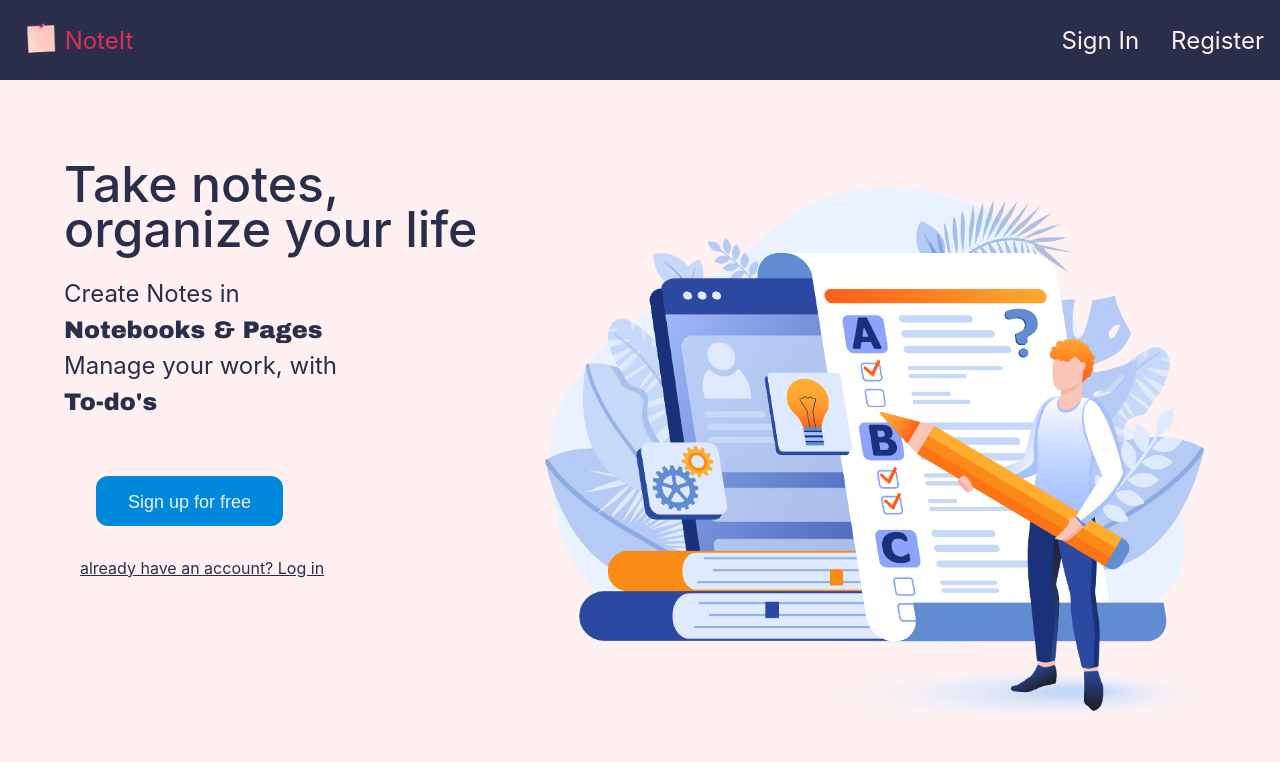
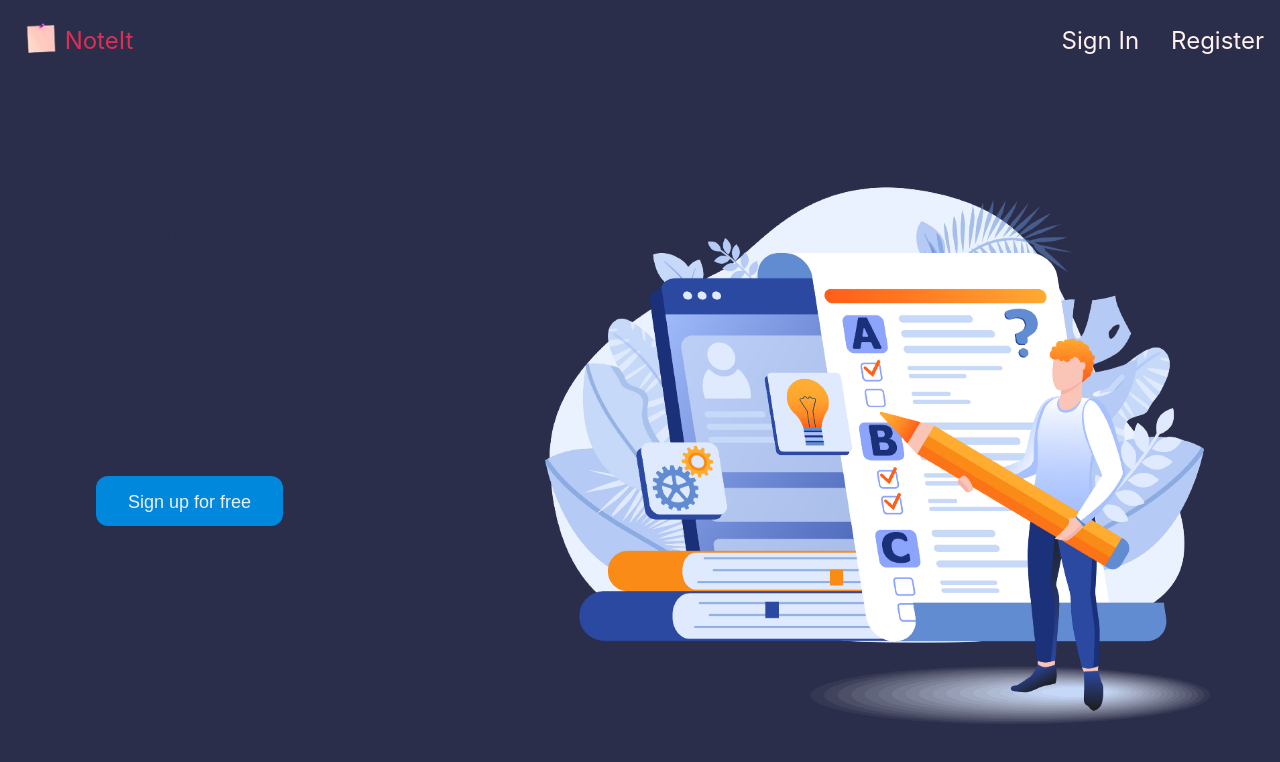
Before and after one commit to aaditiDiksha/note-in-client, a React (Create React App) app: page / in a window 1280 px wide. Shown: the top 762 px of the page. Built offline with nearby package versions, Linux system fonts and the light colour scheme; a web font is replaced by a local one.

Commit message:
correcting save

```diff
--- a/src/Components/Pages/Pages.js
+++ b/src/Components/Pages/Pages.js
@@ -65,12 +65,13 @@ const Pages = ({
         settingCurrentPages(pages, data, currentPage.pageid);
         setCurrentPage({ ...currentPage, content: content });
         onSetLoading(false);
+        setSave(false)
       })
       .catch((err) => {
         console.log(err);
         onSetLoading(false);
       });
-    setTimeout(() => setSave(false), 500);
+    // setTimeout(() => setSave(false), 500);
   };
 
   //---------------------------------- RETURN -------------------------------------------
--- a/src/Components/SideNav/SideNav.js
+++ b/src/Components/SideNav/SideNav.js
@@ -17,7 +17,7 @@ const SideNav = ({
   return (
     <>
       <div className={view === "mobile" ? "open-side-nav" : "side-nav"}>
-        {console.log(items)}
+        {/* {console.log(items)} */}
         <h2 className="heading">
           {view === "mobile" && heading === "Pages" ? noteTitle : heading}
         </h2>
--- a/src/index.css
+++ b/src/index.css
@@ -5,7 +5,7 @@ body {
     sans-serif;
   -webkit-font-smoothing: antialiased;
   -moz-osx-font-smoothing: grayscale;
-  background-color: var(--main-side-text);
+  background-color: var(--main-side-color);
 }
 code {
   font-family: source-code-pro, Menlo, Monaco, Consolas, 'Courier New',
```
